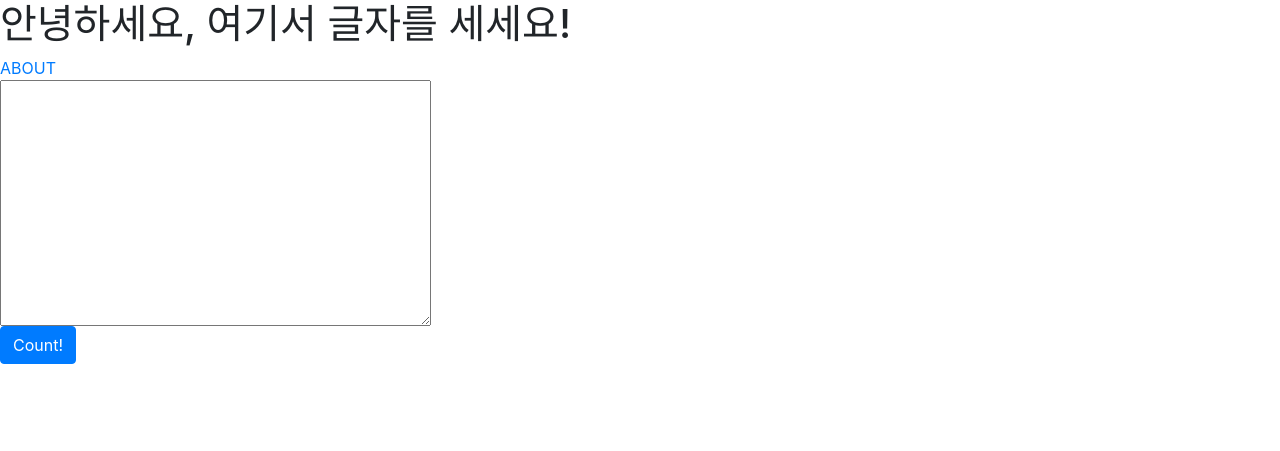
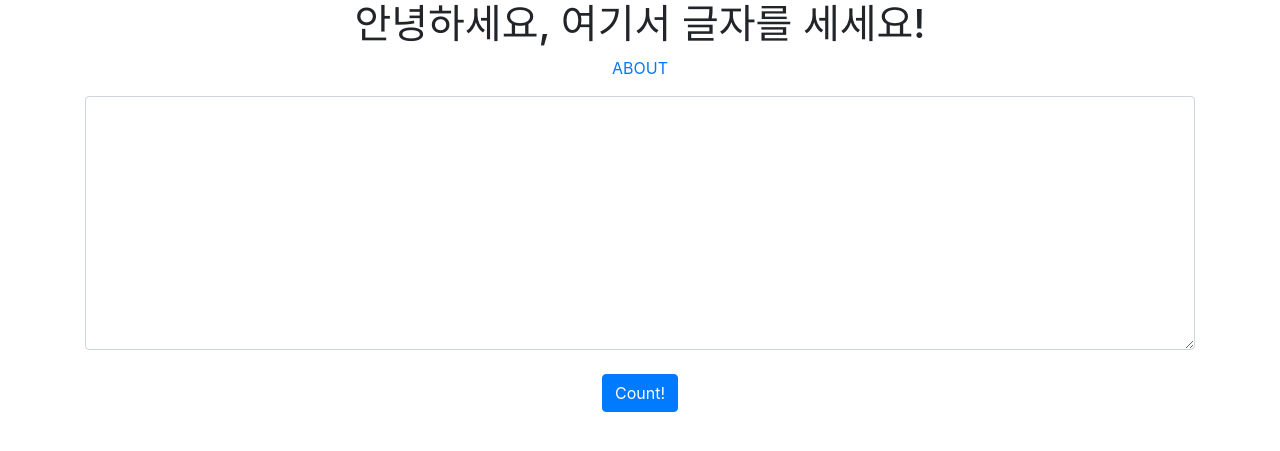
Before and after one commit to h-hyeon/h1, a Django app: page / in a window 1280 px wide. Shown: the top 451 px of the page. Run offline with Django 3.2, Linux system fonts and the light colour scheme; some libraries are stand-ins or nearby versions.

Commit message:
second commit

```diff
--- a/wordcount/templates/home.html
+++ b/wordcount/templates/home.html
@@ -4,14 +4,17 @@
 </head>
 
 <body>
-    <h1>안녕하세요, 여기서 글자를 세세요!</h1>
+    <div class="container">
+    <h1 class="text-center">안녕하세요, 여기서 글자를 세세요!</h1>
 
-    <a href="{%url 'about'%}">ABOUT</a>
+    <p class="text-center"><a href="{%url 'about'%}">ABOUT</a></p>
 
     <form action="{%url 'result'%}">
-        <textarea cols="40" rows="10" name="fulltext"></textarea>
+        <textarea name="fulltext" class="form-control" rows="10"></textarea>
         <br>
-        <button type="button" class="btn btn-primary">Count!</button>
-
+        <div class="text-center">
+            <button type="submit" class="btn btn-primary">Count!</button>
+        </div>
     </form>
+    </div>
 </body>
```
